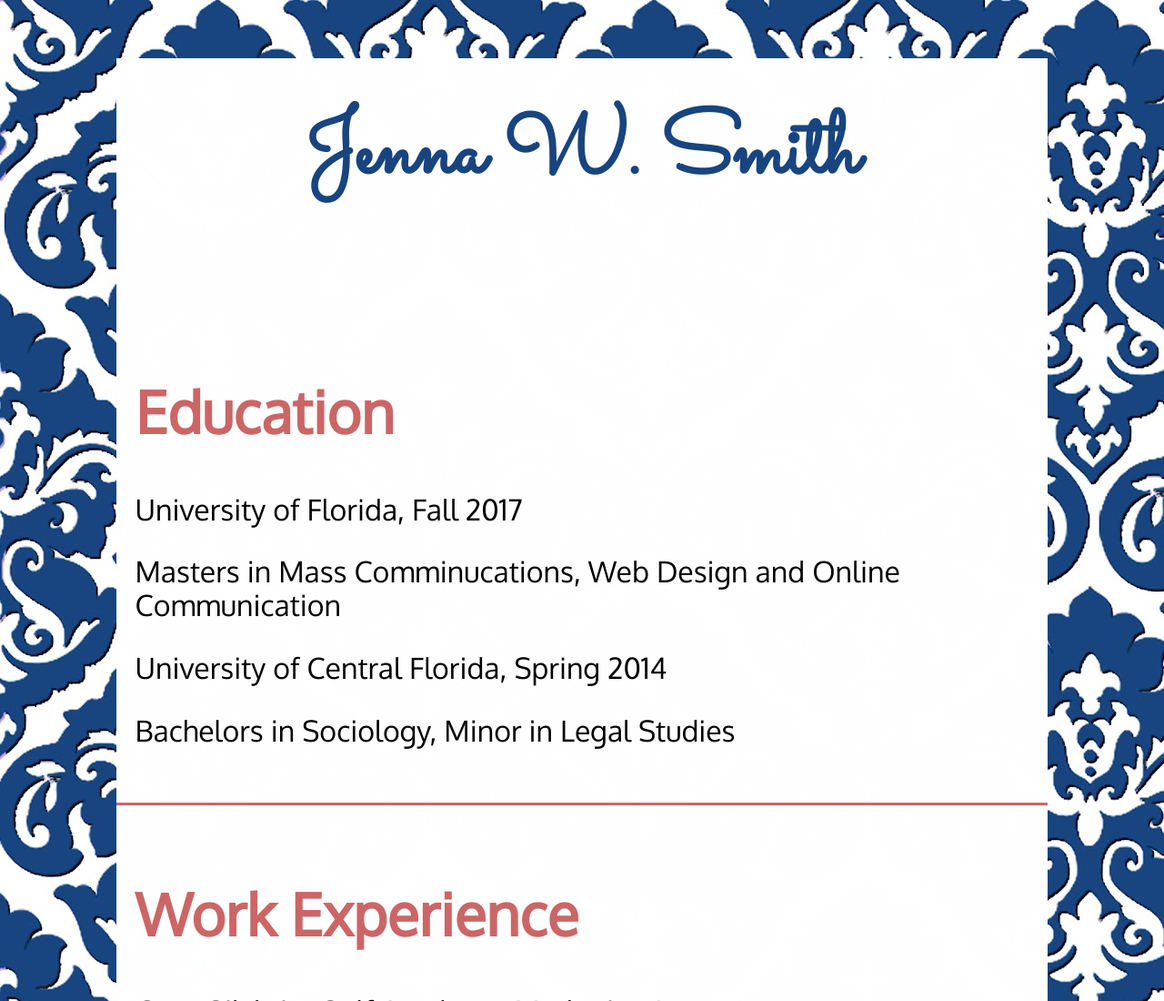
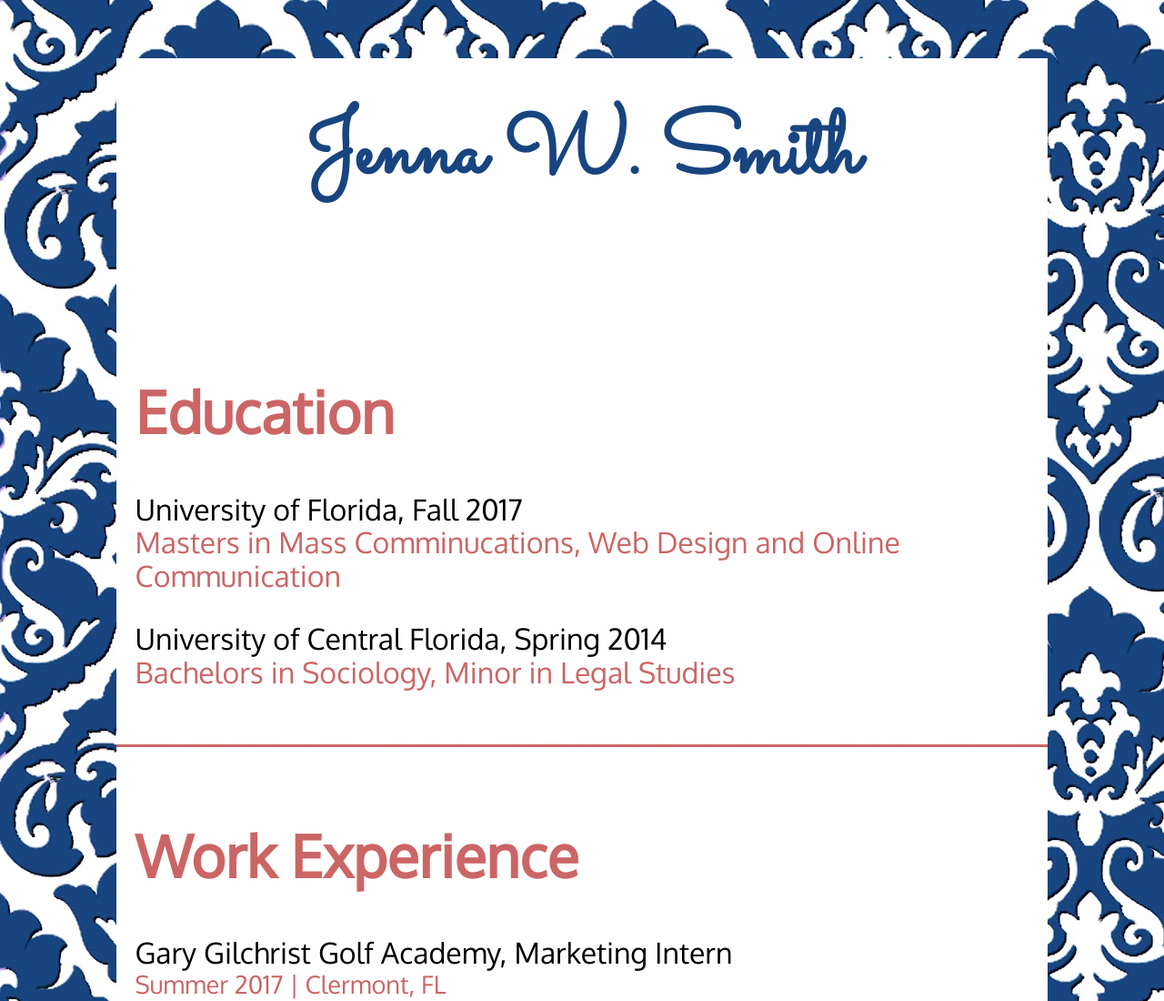
Before and after one commit to jennawsmith/project_resume_smith_jenna, a plain HTML site: page index.html in a window 1280 px wide. Shown: the top 1100 px of the page at 91% size. Drawn offline with Linux system fonts and the light colour scheme.

Commit message:
change color, margins of education descriptions

```diff
--- a/css/main.css
+++ b/css/main.css
@@ -61,3 +61,8 @@ ul li {
     font-family: 'Oxygen', sans-serif;
     font-size: 1.5rem;
 }
+
+.eddescription {
+    color: #cc6666;
+    margin-top: 0;
+}
--- a/index.html
+++ b/index.html
@@ -17,13 +17,13 @@
             <h2>Education</h2>
 
             <article>
-                <p>University of Florida, Fall 2017</p>
-                <p>Masters in Mass Comminucations, Web Design and Online Communication</p>
+                <p class="nobottommargin">University of Florida, Fall 2017</p>
+                <p class="eddescription">Masters in Mass Comminucations, Web Design and Online Communication</p>
             </article>
 
             <article>
-                <p>University of Central Florida, Spring 2014</p>
-                <p>Bachelors in Sociology, Minor in Legal Studies</p>
+                <p class="nobottommargin">University of Central Florida, Spring 2014</p>
+                <p class="eddescription">Bachelors in Sociology, Minor in Legal Studies</p>
             </article>
         </section>
 
```
